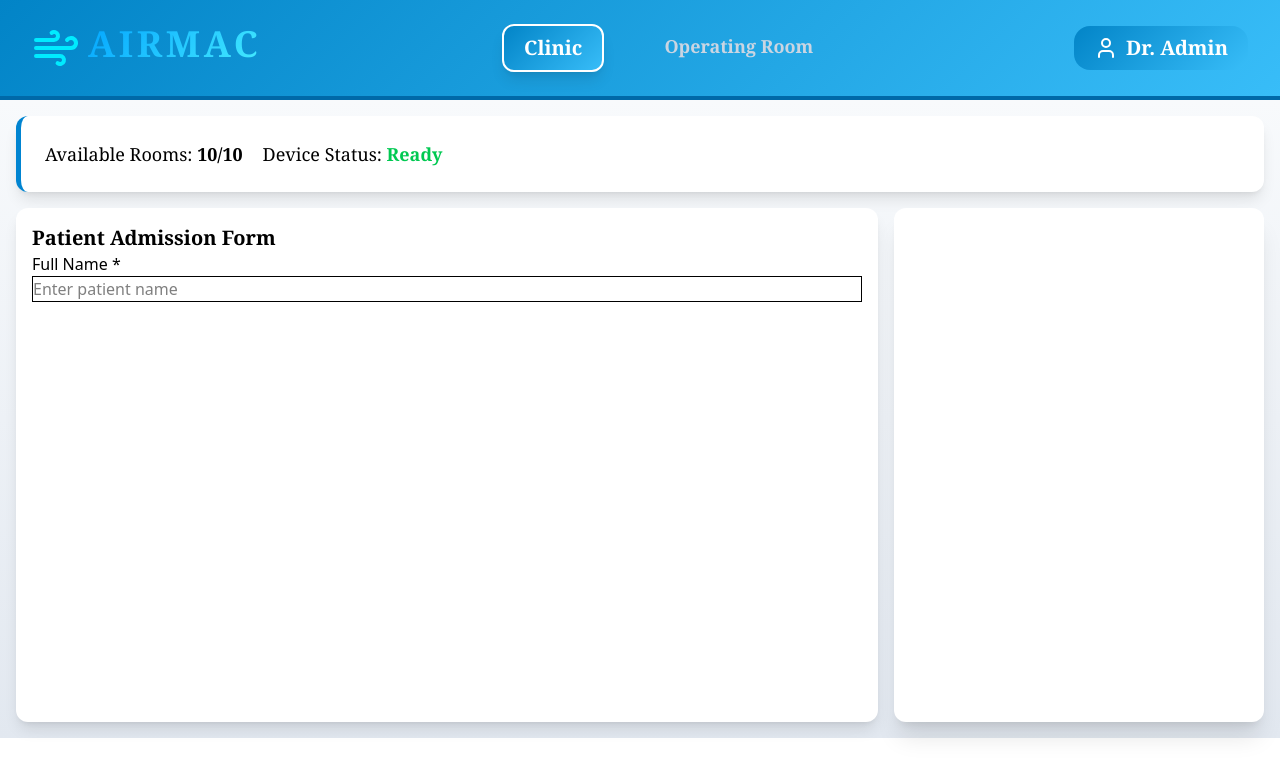
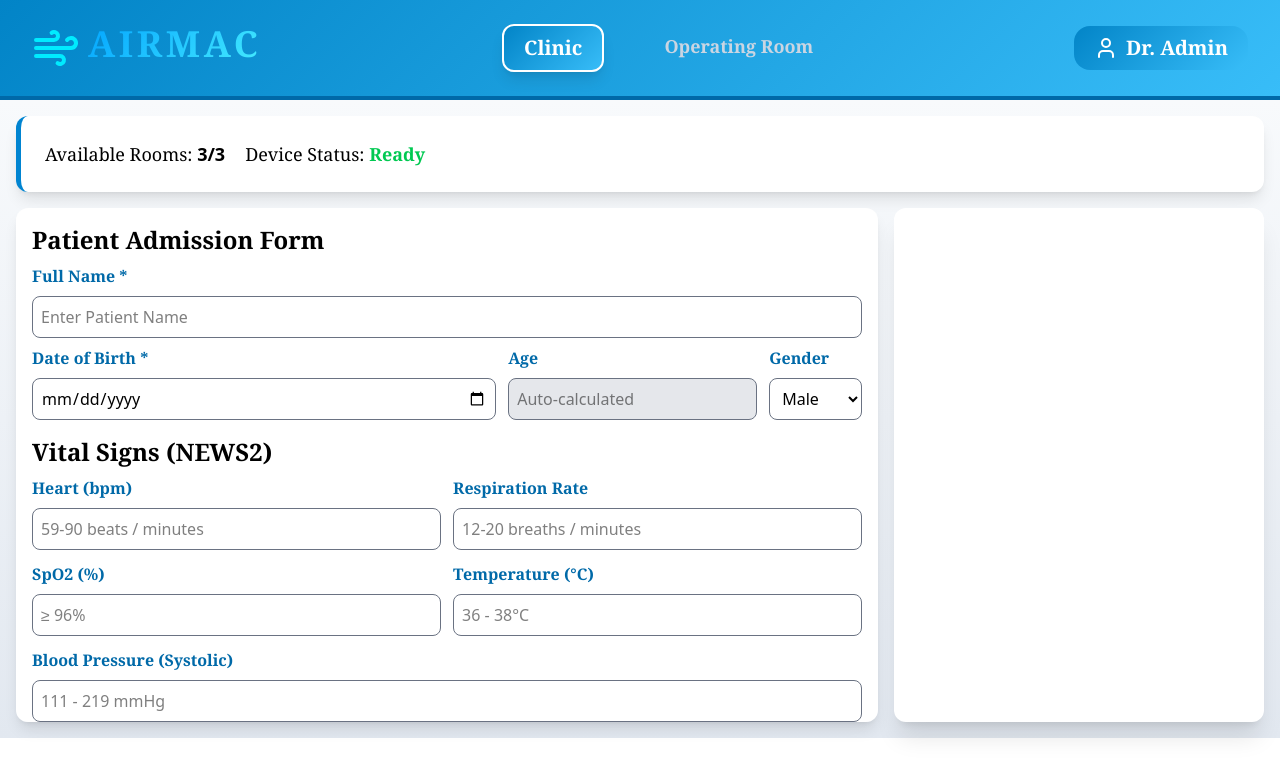
Before and after one commit to VanNguyn07/AIRMAC, a React (Vite) app in the folder client/: page /clinic in a window 1280 px wide. Shown: the top 776 px of the page. Built offline with nearby package versions, Linux system fonts and the light colour scheme; a web font is replaced by a local one.

Commit message:
done interface about patient form conponent

```diff
--- a/client/src/components/common/Input.jsx
+++ b/client/src/components/common/Input.jsx
@@ -0,0 +1,11 @@
+/** * Component Input tùy chỉnh
+ * @param {React.DetailedHTMLProps<React.InputHTMLAttributes<HTMLInputElement>, HTMLInputElement>} props
+ */
+export const Input = ({ className = "", ...props }) => {
+  return (
+    <input
+      {...props}
+      className={`rounded-lg p-2 border border-gray-500 focus:outline-none focus:ring-2 focus:ring-primary-hover focus:border-primary-hover transition ${className}`}
+    />
+  );
+};
--- /dev/null
+++ b/client/src/components/common/Label.jsx
@@ -0,0 +1,8 @@
+/** * Component Label tùy chỉnh
+ * @param {React.DetailedHTMLProps<React.LabelHTMLAttributes<HTMLLabelElement>, HTMLLabelElement>} props
+ */
+export const Label = ({children ,className = "", ...props}) => {
+    return(
+        <label className={`font-serif font-bold text-sky-700 ${className}`} {...props}>{children}</label>
+    )
+}
--- a/client/src/pages/clinic/ClinicPage.jsx
+++ b/client/src/pages/clinic/ClinicPage.jsx
@@ -1,11 +1,15 @@
+import { Button } from "../../components/common/Button";
+import { Input } from "../../components/common/Input";
+import { Label } from "../../components/common/Label";
+
 export const ClinicPage = () => {
   return (
-    <main className="bg-main-gradient w-full  box-border p-4 space-y-4">
+    <main className="bg-main-gradient w-full box-border p-4 space-y-4">
       {/* 1. STATUS BAR */}
       <section className="bg-white p-6 rounded-xl border-l-5 border-sky-600 shadow-lg">
         <div className="flex gap-5">
-          <div className="text-lg font-serif ">
-            Available Rooms: <span className="font-bold">10/10</span>
+          <div className="text-lg font-serif">
+            Available Rooms: <span className="font-bold font-sans">3/3</span>
           </div>
           <div className="text-lg font-serif">
             Device Status:{" "}
@@ -16,18 +20,120 @@ export const ClinicPage = () => {
       {/* 1. MAIN */}
       {/* a. patient form */}
       <div className="flex gap-4">
-        <section className="flex flex-col w-[70%] min-h-128.5 bg-white rounded-xl shadow-lg overflow-x-auto overflow-y-auto p-4">
-          <p className="text-xl font-bold font-serif">Patient Admission Form</p>
-          <label htmlFor="fullName">Full Name *</label>
-          <input
+        <section className="flex flex-col gap-2 w-[70%] h-128.5 bg-white rounded-xl shadow-lg overflow-x-auto overflow-y-auto p-4">
+          <p className="text-2xl font-bold font-serif">
+            Patient Admission Form
+          </p>
+          <Label>Full Name *</Label>
+          <Input
             type="text"
-            placeholder="Enter patient name"
-            className="border"
+            placeholder="Enter Patient Name"
+            name="fullName"
+            required
           />
+
+          <div className="flex gap-3">
+            <div className="flex flex-col gap-2 w-full ">
+              <Label>Date of Birth *</Label>
+              <Input type="date" className="cursor-pointer" required />
+            </div>
+
+            <div className=" flex flex-col gap-2 ">
+              <Label>Age</Label>
+              <Input
+                type="text"
+                placeholder="Auto-calculated"
+                className="cursor-not-allowed bg-gray-200"
+                readOnly
+              />
+            </div>
+
+            <div className=" flex flex-col gap-2">
+              <Label>Gender</Label>
+              <select className="cursor-pointer p-2 border border-gray-500 rounded-lg focus:outline-none focus:ring-2 focus:ring-primary-hover focus:border-primary-hover">
+                <option value="Male">Male</option>
+                <option value="Female">Female</option>
+                <option value="Other">Other</option>
+              </select>
+            </div>
+          </div>
+
+          <p className="text-2xl font-bold font-serif mt-2">
+            Vital Signs (NEWS2)
+          </p>
+          <div className="flex flex-col gap-3">
+            <div className="flex gap-3">
+              {/* Row one */}
+              <div className="flex flex-col gap-2 w-full ">
+                <Label>Heart (bpm)</Label>
+                <Input
+                  type="number"
+                  placeholder="59-90 beats / minutes"
+                  required
+                />
+              </div>
+
+              <div className="flex flex-col gap-2 w-full ">
+                <Label>Respiration Rate</Label>
+                <Input
+                  type="number"
+                  placeholder="12-20 breaths / minutes"
+                  required
+                />
+              </div>
+            </div>
+            {/* Row 2 */}
+            <div className="flex gap-3">
+              <div className="flex flex-col gap-2 w-full ">
+                <Label>SpO2 (%)</Label>
+                <Input type="number" placeholder="≥ 96%" required />
+              </div>
+
+              <div className="flex flex-col gap-2 w-full ">
+                <Label>Temperature (°C)</Label>
+                <Input type="number" placeholder="36 - 38°C" required />
+              </div>
+            </div>
+            {/* Rouw three */}
+            <div className="flex gap-3">
+              <div className="flex flex-col gap-2 w-full ">
+                <Label>Blood Pressure (Systolic)</Label>
+                <Input type="number" placeholder="111 - 219 mmHg" required />
+              </div>
+            </div>
+            {/* Rouw four */}
+            <div className="flex flex-col gap-2 w-full ">
+              <Label>Diagnosis (ICD-10) - Multi-select</Label>
+              <Input
+                type="text"
+                autoComplete="off"
+                placeholder="Type diagnosis code or name (e.g., K56, Intussusception)"
+                required
+              />
+            </div>
+            {/* Rouw five */}
+            <div className="flex flex-col gap-2 w-full ">
+              <Label>Select Room *</Label>
+              <select
+                defaultValue=""
+                className="cursor-pointer p-2 border border-gray-500 rounded-lg focus:outline-none focus:ring-2 focus:ring-primary-hover focus:border-primary-hover"
+              >
+                <option value="" disabled hidden>
+                  Select available room
+                </option>
+                <option value="room-101">Room 101 - AIRMAC 01</option>
+                <option value="room-102">Room 102 - AIRMAC 02</option>
+                <option value="room-103">Room 103 - AIRMAC 03</option>
+              </select>
+            </div>
+            <Button className="mt-4 hover:-translate-y-1 transition-all duration-300 bg-primary-gradient active:scale-95">
+              Add to Waiting List
+            </Button>
+          </div>
         </section>
 
         {/* b. patient queue */}
-        <section className="w-[30%] min-h-128.5 bg-white -gradient rounded-xl shadow-xl overflow-y-aut p-4"></section>
+        <section className="w-[30%] h-128.5 bg-white -gradient rounded-xl shadow-xl overflow-y-aut p-4"></section>
       </div>
     </main>
   );
```
